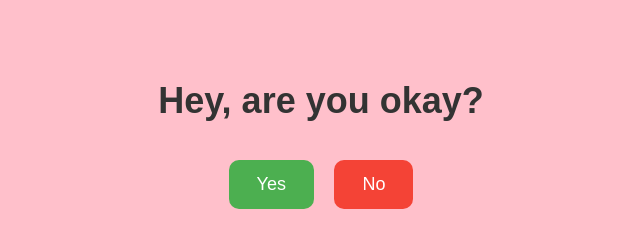
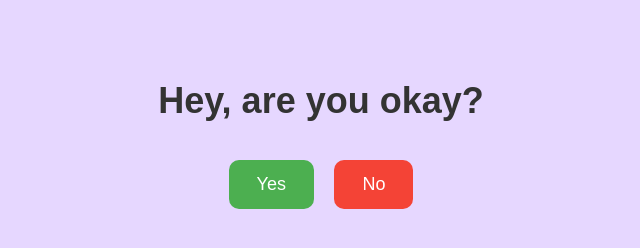
Before and after one commit to kurono019/Twoquestionsforyou., a plain HTML site: page index.html in a window 1280 px wide. Shown: the whole page, without its empty margins (319-959 px from the left). Drawn offline with Linux system fonts and the light colour scheme.

Commit message:
Update index.html

```diff
--- a/index.html
+++ b/index.html
@@ -9,7 +9,7 @@
       font-family: Arial, sans-serif;
       text-align: center;
       margin: 80px 20px;
-      background-color: pink;
+      background-color: #E6D7FF;
       color: #333;
     }
 
```
